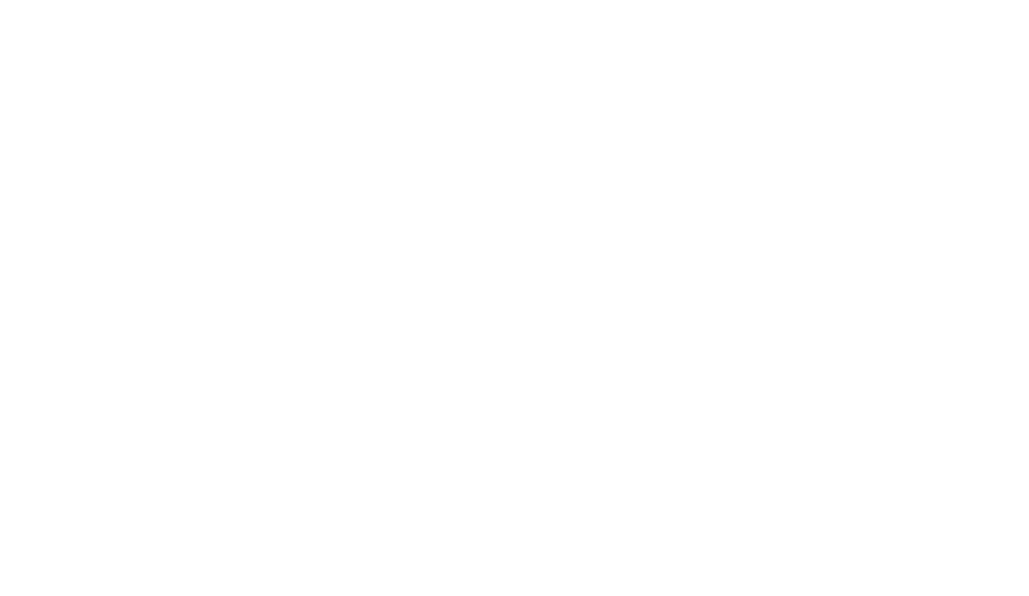
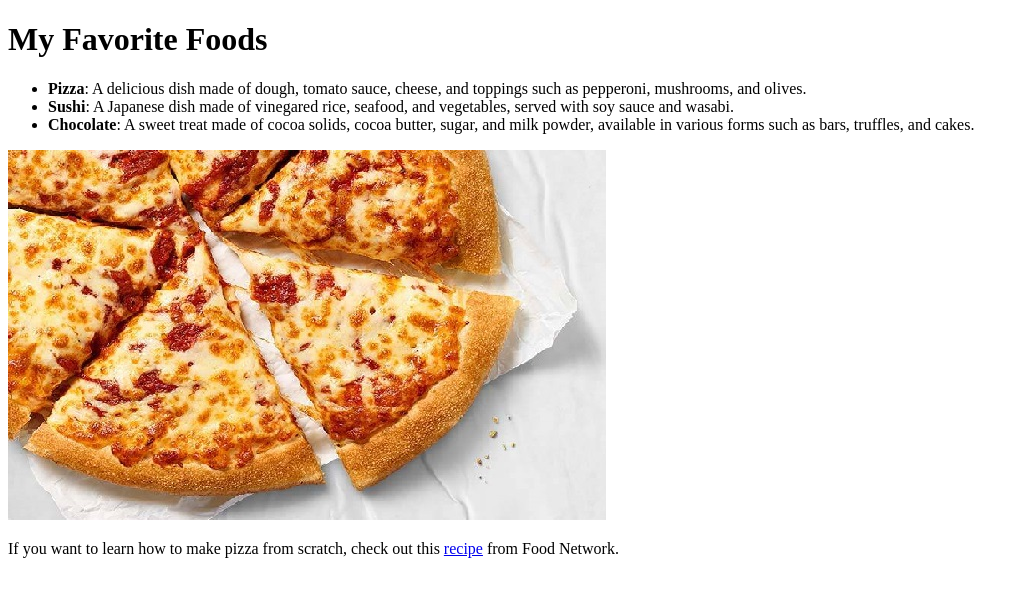
Before and after one commit to ShafayatBayezid/ostad-basic-web-dev, a plain HTML site: page module01/index.html in a window 1280 px wide. Shown: the whole page, without its empty margins (0-1029 px from the left). Drawn offline with Linux system fonts and the light colour scheme.

Commit message:
assignment 1

```diff
--- a/module01/index.html
+++ b/module01/index.html
@@ -6,8 +6,21 @@
   <meta name="viewport" content="width=device-width, initial-scale=1.0">
   <title>Assignment Module 1</title>
 </head>
-<body>
+  <body>
+    <h1>My Favorite Foods</h1>
+    <ul>
+      <li>
+        <strong>Pizza</strong>: A delicious dish made of dough, tomato sauce, cheese, and toppings such as pepperoni, mushrooms, and olives.
+      </li>
+      <li>
+        <strong>Sushi</strong>: A Japanese dish made of vinegared rice, seafood, and vegetables, served with soy sauce and wasabi.
+      </li>
+      <li>
+        <strong>Chocolate</strong>: A sweet treat made of cocoa solids, cocoa butter, sugar, and milk powder, available in various forms such as bars, truffles, and cakes.
+      </li>
+    </ul>
+    <img src="pizza.jpg" alt="A delicious pizza">
 
-
-</body>
+    <p>If you want to learn how to make pizza from scratch, check out this <a href="https://www.foodnetwork.com/recipes/food-network-kitchen/homemade-pizza-recipe-2011497" target="_blank">recipe</a> from Food Network.</p>
+  </body>
 </html>
```
Also changed, not shown: module01/pizza.jpg (added).
